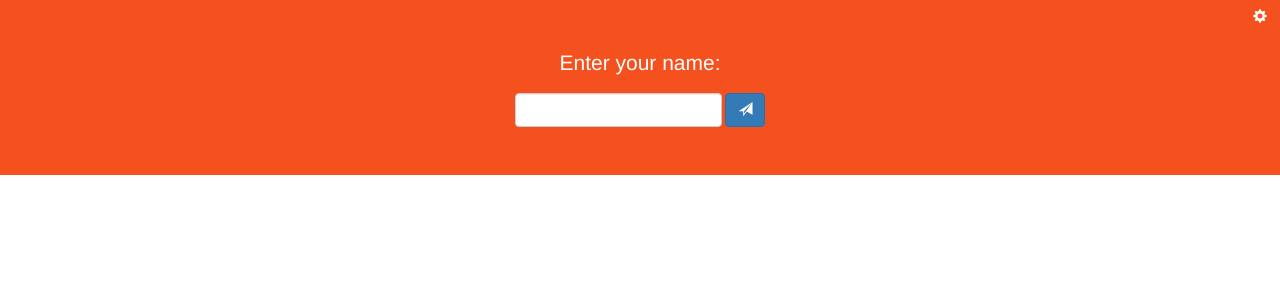
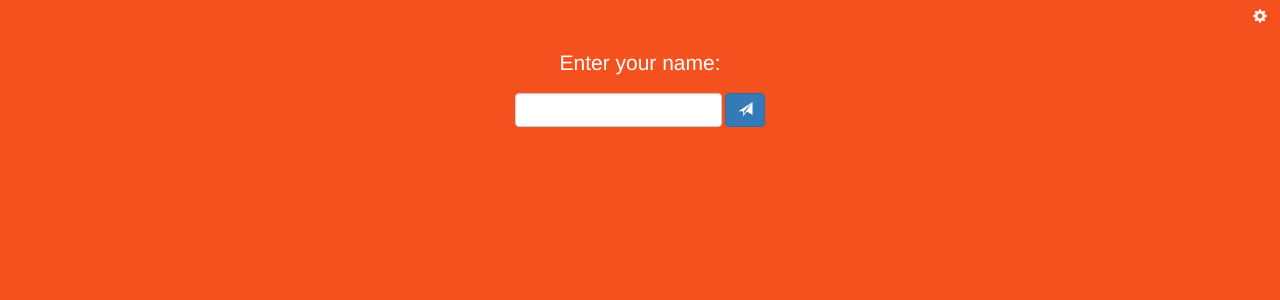
Before and after one commit to LaerryLaessig/quiz, a Flask app: page / in a window 1280 px wide. Shown: the top 300 px of the page. Run offline with Flask 2, Linux system fonts and the light colour scheme; data that the repository does not hold is empty; some libraries are stand-ins or nearby versions.

Commit message:
fix css backgroung

```diff
--- a/flask_quiz/static/custom_style.css
+++ b/flask_quiz/static/custom_style.css
@@ -1,3 +1,7 @@
+html {
+    background-color: #f4511e;
+}
+
 .jumbotron {
     background-color: #f4511e;
     color: #fff;
```
